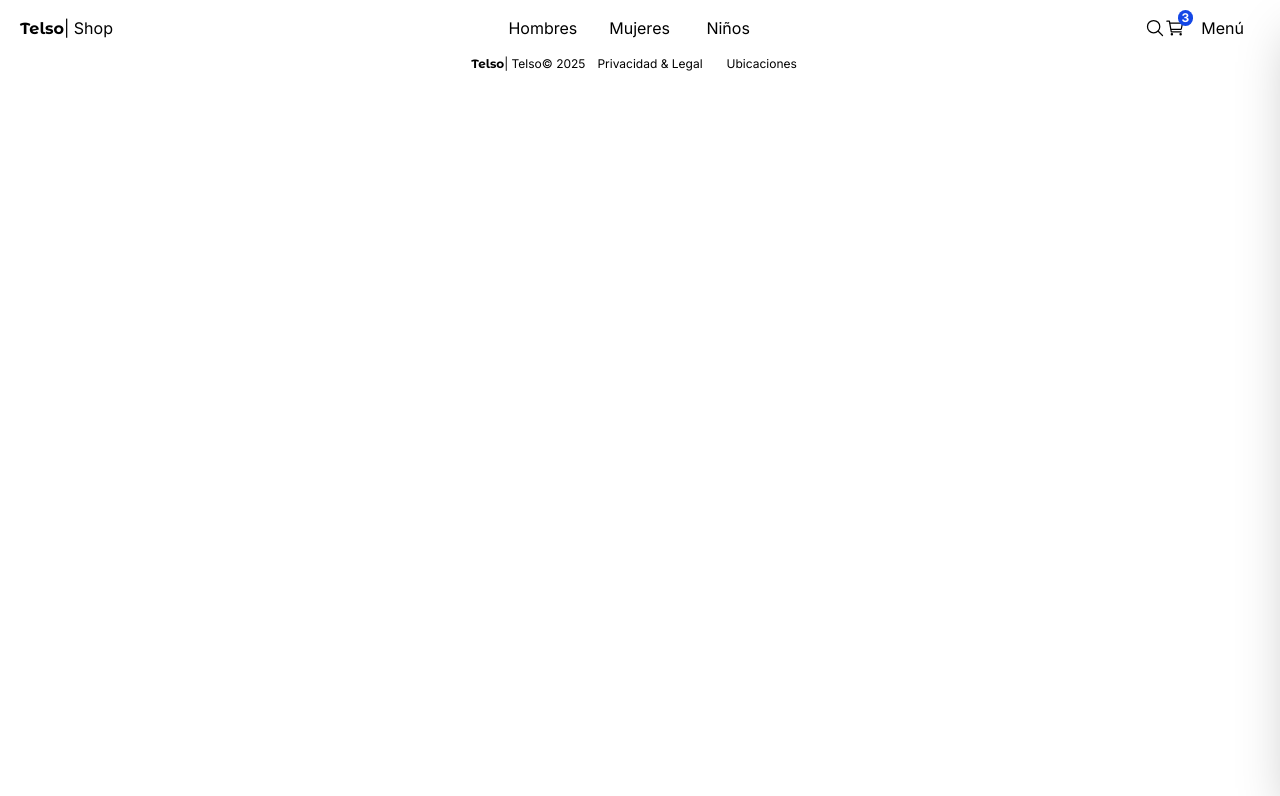
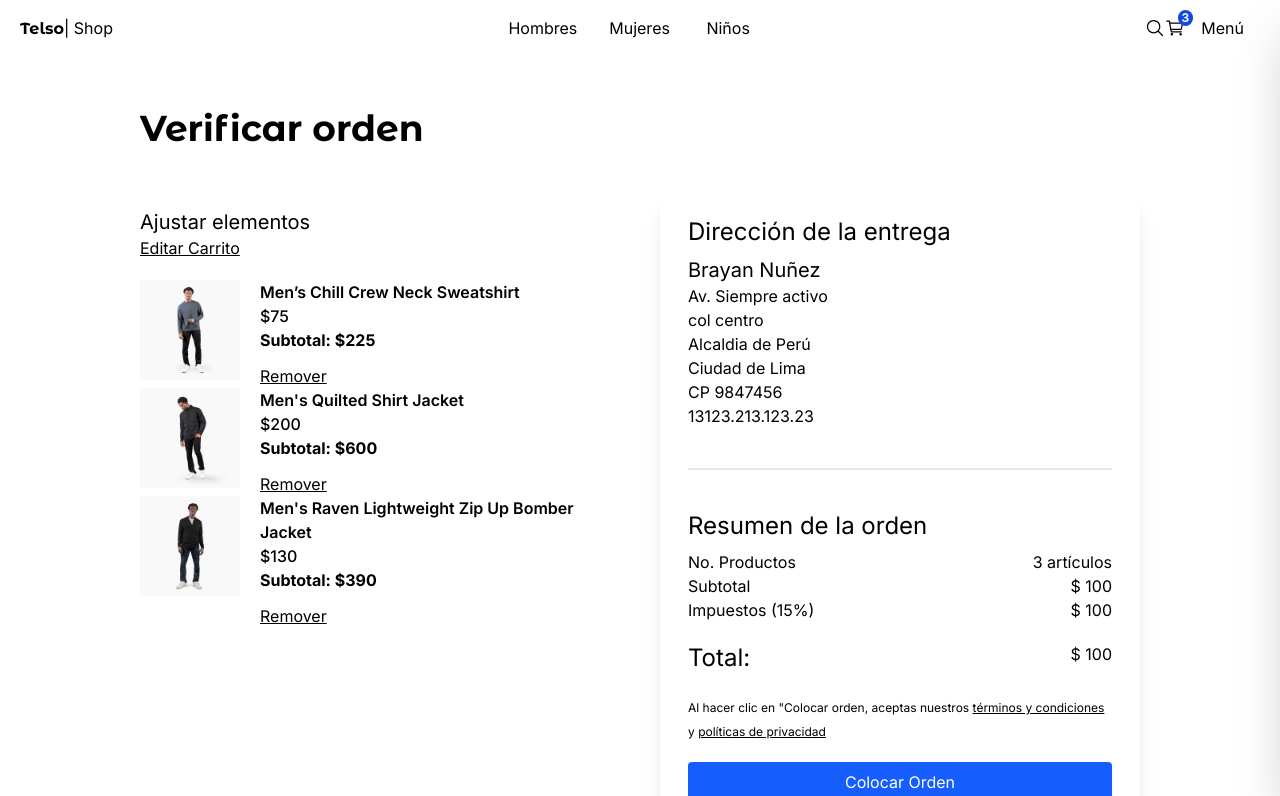
Before and after one commit to brayanpesantes/telso-app, a Next.js app: page /checkout in a window 1280 px wide. Shown: the top 796 px of the page. Built offline with nearby package versions, Linux system fonts and the light colour scheme.

Commit message:
Add checkout address and summary pages with form inputs and order details

```diff
--- a/src/app/(shop)/checkout/address/page.tsx
+++ b/src/app/(shop)/checkout/address/page.tsx
@@ -0,0 +1,66 @@
+import { Title } from "@/components";
+import Link from "next/link";
+
+export default function NamePage() {
+  return (
+    <div className="flex flex-col sm:justify-center sm:items-center mb-72 px-10 sm:px-0">
+      <div className="w-full  xl:w-[1000px] flex flex-col justify-center text-left">
+        <Title title="Dirección" subTitle="Dirección de entrega" />
+
+        <div className="grid grid-cols-1 gap-2 sm:gap-5 sm:grid-cols-2">
+          <div className="flex flex-col mb-2">
+            <span>Nombres</span>
+            <input type="text" className="p-2 border rounded-md bg-gray-200" />
+          </div>
+
+          <div className="flex flex-col mb-2">
+            <span>Apellidos</span>
+            <input type="text" className="p-2 border rounded-md bg-gray-200" />
+          </div>
+
+          <div className="flex flex-col mb-2">
+            <span>Dirección</span>
+            <input type="text" className="p-2 border rounded-md bg-gray-200" />
+          </div>
+
+          <div className="flex flex-col mb-2">
+            <span>Dirección 2 (opcional)</span>
+            <input type="text" className="p-2 border rounded-md bg-gray-200" />
+          </div>
+
+          <div className="flex flex-col mb-2">
+            <span>Código postal</span>
+            <input type="text" className="p-2 border rounded-md bg-gray-200" />
+          </div>
+
+          <div className="flex flex-col mb-2">
+            <span>Ciudad</span>
+            <input type="text" className="p-2 border rounded-md bg-gray-200" />
+          </div>
+
+          <div className="flex flex-col mb-2">
+            <span>País</span>
+            <select className="p-2 border rounded-md bg-gray-200">
+              <option value="">[ Seleccione ]</option>
+              <option value="CRI">Costa Rica</option>
+            </select>
+          </div>
+
+          <div className="flex flex-col mb-2">
+            <span>Teléfono</span>
+            <input type="text" className="p-2 border rounded-md bg-gray-200" />
+          </div>
+
+          <div className="flex flex-col mb-2 sm:mt-10">
+            <Link
+              href="/checkout"
+              className="btn-primary flex w-full sm:w-1/2 justify-center "
+            >
+              Siguiente
+            </Link>
+          </div>
+        </div>
+      </div>
+    </div>
+  );
+}
--- a/src/app/(shop)/checkout/page.tsx
+++ b/src/app/(shop)/checkout/page.tsx
@@ -1,5 +1,96 @@
-export default function Page() {
-    return (
-        <div></div>
-    );
+import { QuantitySelector, Title } from "@/components";
+import Link from "next/link";
+import { initialData } from "@/seed/seed";
+import Image from "next/image";
+
+const productsInCart = [
+  initialData.products[0],
+  initialData.products[1],
+  initialData.products[2],
+];
+export default function CheckoutPage() {
+  return (
+    <div className="flex justify-center items-center mb-72 px-10 sm:px-0">
+      <div className="flex flex-col w-[1000px] mx-auto">
+        <Title title="Verificar orden" />
+        <div className="grid grid-cols-1 sm:grid-cols-2 gap-10">
+          {/* carrito */}
+          <div className="flex flex-col mt-5">
+            <span className="text-xl">Ajustar elementos</span>
+            <Link href="/cart" className="underline mb-5">
+              Editar Carrito
+            </Link>
+            {/* Items */}
+            {productsInCart.map((product) => (
+              <div className="flex" key={product.slug}>
+                <Image
+                  src={`/products/${product.images[0]}`}
+                  style={{ width: "100px", height: "100px" }}
+                  width={100}
+                  height={100}
+                  alt={product.title}
+                  className="mr-5 rounded-s-xs"
+                />
+                <div className="flex-1">
+                  <p className="font-semibold">{product.title}</p>
+                  <p className="font-medium">${product.price}</p>
+                  <p className="font-bold">Subtotal: ${product.price * 3}</p>
+                  <button className="underline mt-3">Remover</button>
+                </div>
+              </div>
+            ))}
+          </div>
+          {/* checkout - Resumen de la orden  */}
+          <div className="bg-white rounded-xl shadow-xl p-7 ">
+            <h2 className="text-2xl mb-2">Dirección de la entrega</h2>
+            <div className="mb-10">
+              <p className="text-xl">Brayan Nuñez</p>
+              <p>Av. Siempre activo</p>
+              <p>col centro</p>
+              <p>Alcaldia de Perú</p>
+              <p>Ciudad de Lima</p>
+              <p>CP 9847456</p>
+              <p>13123.213.123.23</p>
+            </div>
+            {/* Divider */}
+            <div className="w-full h-0.5 rounded-xs bg-gray-200 mb-10" />
+            <h2 className="text-2xl mb-2">Resumen de la orden</h2>
+            <div className="grid grid-cols-2">
+              <span className="">No. Productos</span>
+              <span className="text-right">3 artículos</span>
+
+              <span className="">Subtotal</span>
+              <span className="text-right">$ 100</span>
+
+              <span className="">Impuestos (15%)</span>
+              <span className="text-right">$ 100</span>
+              <span className="mt-5 text-2xl">Total:</span>
+              <span className="text-right mt-5">$ 100</span>
+            </div>
+            <div className="mt-5 mb-2 w-full">
+              <p className="mb-5">
+                {/* Disclaimer */}
+                <span className="text-xs">
+                  Al hacer clic en "Colocar orden, aceptas nuestros{" "}
+                  <a href="#" className="underline">
+                    términos y condiciones
+                  </a>{" "}
+                  y{" "}
+                  <a href="#" className="underline">
+                    políticas de privacidad
+                  </a>
+                </span>
+              </p>
+              <Link
+                className="flex btn-primary justify-center"
+                href="/orders/123"
+              >
+                Colocar Orden
+              </Link>
+            </div>
+          </div>
+        </div>
+      </div>
+    </div>
+  );
 }
```
